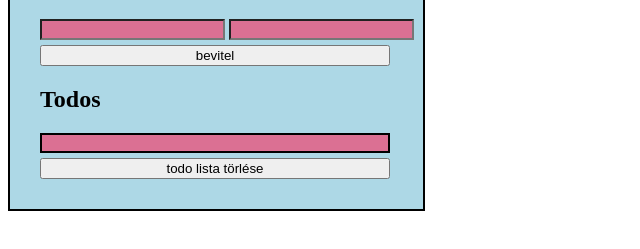
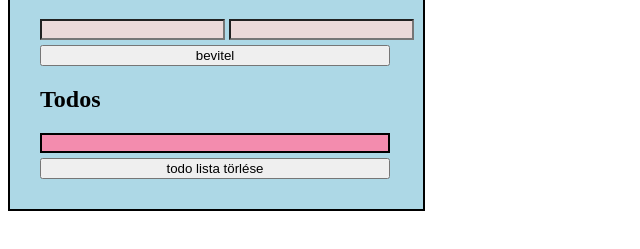
Before and after one commit to MikiHonig/mikihonig.github.io, a plain HTML site: page index.html in a window 1280 px wide. Shown: the part 71-320 px from the top of the page, without its empty margins (0-640 px from the left). Drawn offline with nearby package versions, Linux system fonts and the light colour scheme; no server answers.

Commit message:
tutivege

```diff
--- a/index.css
+++ b/index.css
@@ -5,7 +5,7 @@ li:hover {
 #lista {
     border: 2px solid black;
     width: 346px;
-    background-color: palevioletred;
+    background-color: rgb(243, 140, 174);
 }
 
 div {
--- a/index.html
+++ b/index.html
@@ -17,8 +17,8 @@
             <h1>My simple todo list</h1>
 
             <div>
-                <input type="text" id="name" name="name" size="20" style="background-color: palevioletred;">
-                <input type="number" id="darab" name="darab" size="10" style="background-color: palevioletred;">
+                <input type="text" id="name" name="name" size="20" style="background-color: rgb(235, 217, 217);">
+                <input type="number" id="darab" name="darab" size="10" style="background-color: rgb(235, 217, 217);">
             </div>
             <div>
                 <button type="submit" id="kattincsButton" style="width: 350px">bevitel</button>
```
